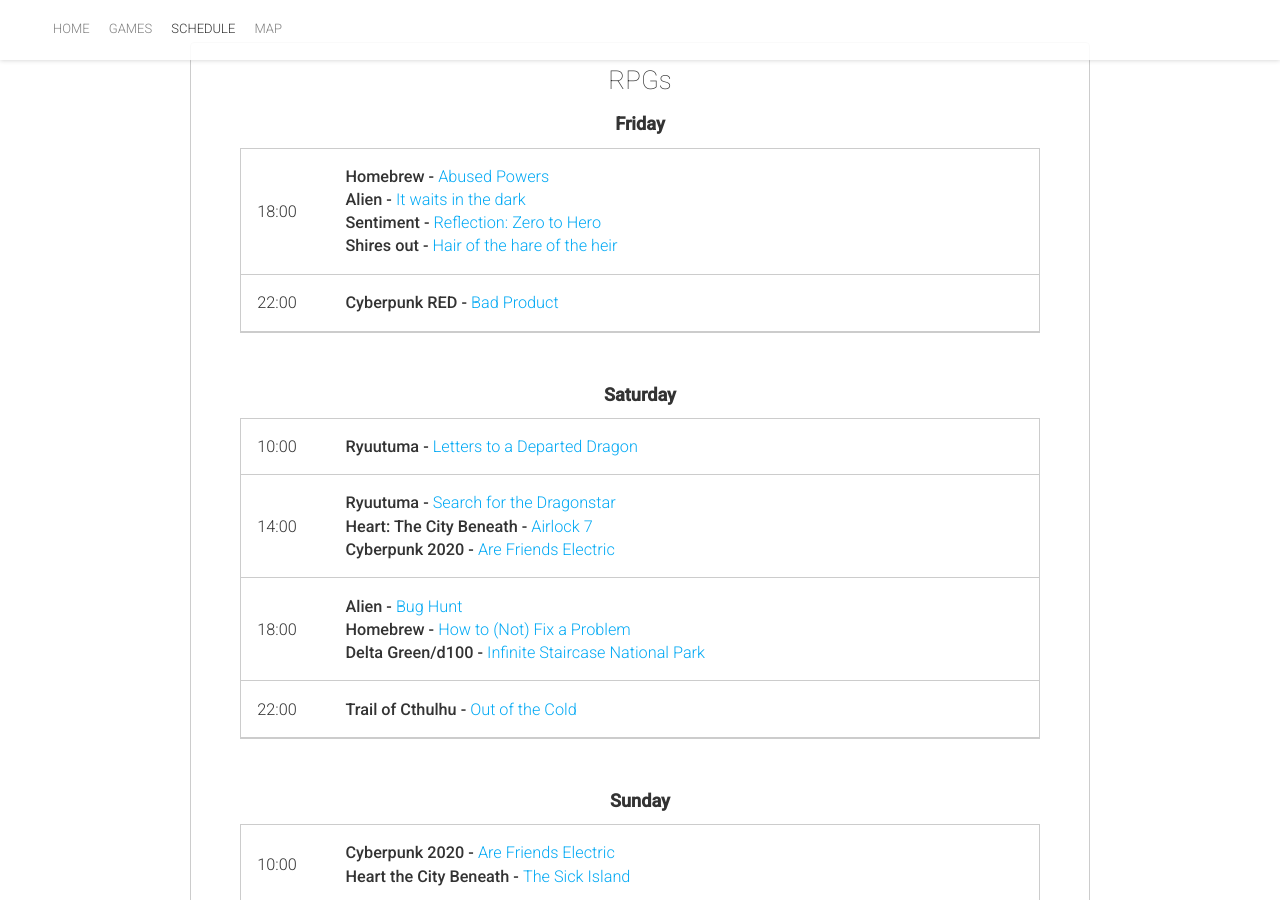
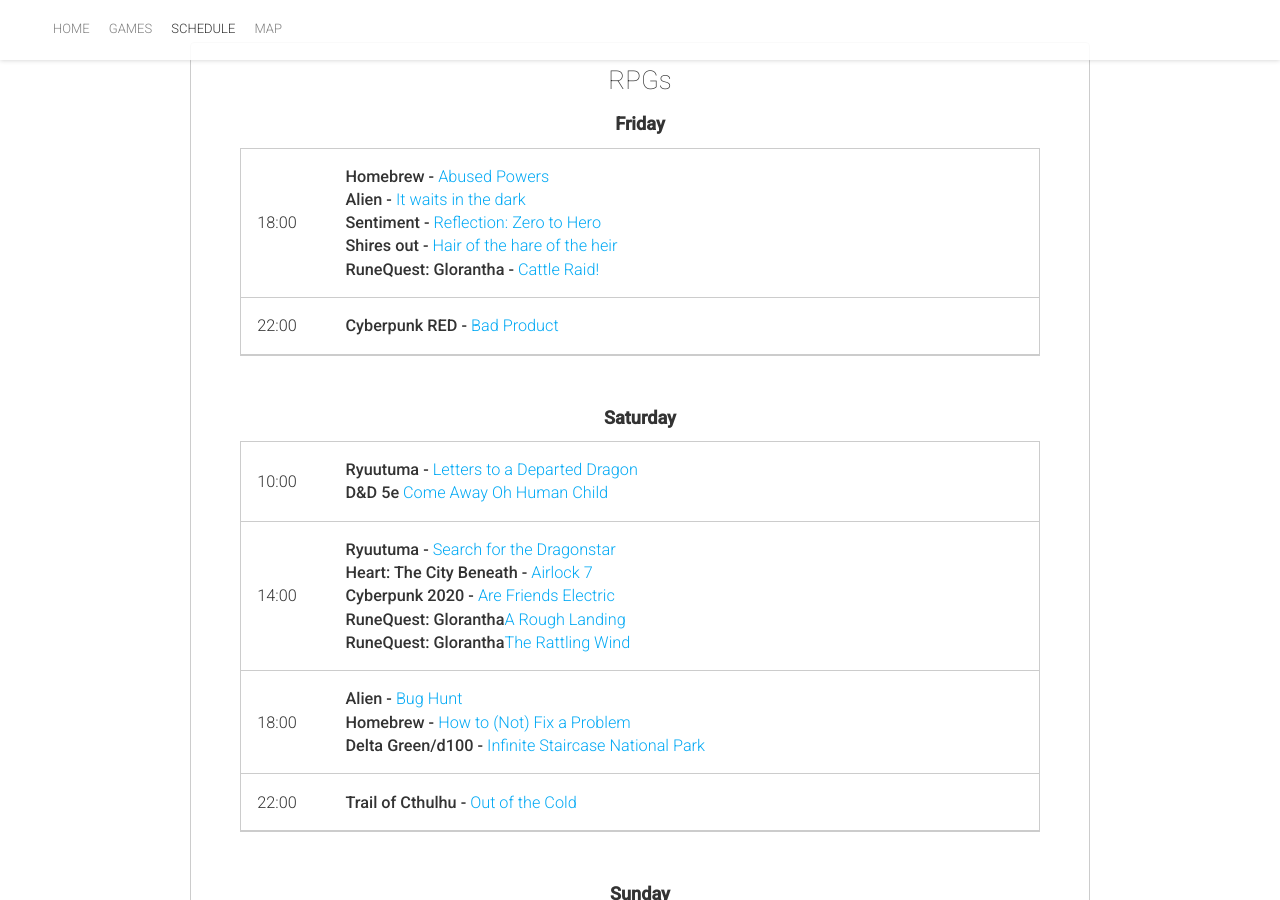
Before and after one commit to gregoriousTechorious/warpcon.ie, a Jekyll site: the page built from schedule.html, in a window 1280 px wide and 900 px high, scrolled down 586 px. Built offline with Jekyll 4.4.1, drawn with Linux system fonts in a browser that asks for light colours; nearby versions of some CDN libraries.

Commit message:
Update schedule.html

```diff
--- a/schedule.html
+++ b/schedule.html
@@ -29,6 +29,7 @@
                             <li><b>Alien - </b> <a href="/games/it-waits-in-the-dark">It waits in the dark</a></li>
                             <li><b>Sentiment - </b> <a href="/games/reflection-zero-to-hero">Reflection: Zero to Hero</a></li>
                             <li><b>Shires out - </b> <a href="/games/hair-hare-heir">Hair of the hare of the heir</a></li>
+                            <li><b>RuneQuest: Glorantha - </b> <a href="/games/cattle-raid">Cattle Raid!</a></li>
                         </ul>
                     </td>
                 </tr>
@@ -53,6 +54,9 @@
                             <li>
                                 <b>Ryuutuma - </b> <a href="/games/letters-to-a-departed-dragon">Letters to a Departed Dragon</a>
                             </li>
+                            <li>
+                                <b>D&D 5e</b> <a href="/games/come-away-child">Come Away Oh Human Child</a>
+                            </li>
                         </ul>
                     </td>
                 </tr>
@@ -68,6 +72,12 @@
                             </li>
                             <li>
                                 <b>Cyberpunk 2020 - </b><a href="/games/are-friends-electric">Are Friends Electric</a>
+                            </li>
+                            <li>
+                                <b>RuneQuest: Glorantha</b><a href="/games/a-rough-landing">A Rough Landing</a>
+                            </li>
+                            <li>
+                                <b>RuneQuest: Glorantha</b><a href="/games/the-rattling-wind">The Rattling Wind</a>
                             </li>
                         </ul>
                     </td>
```
